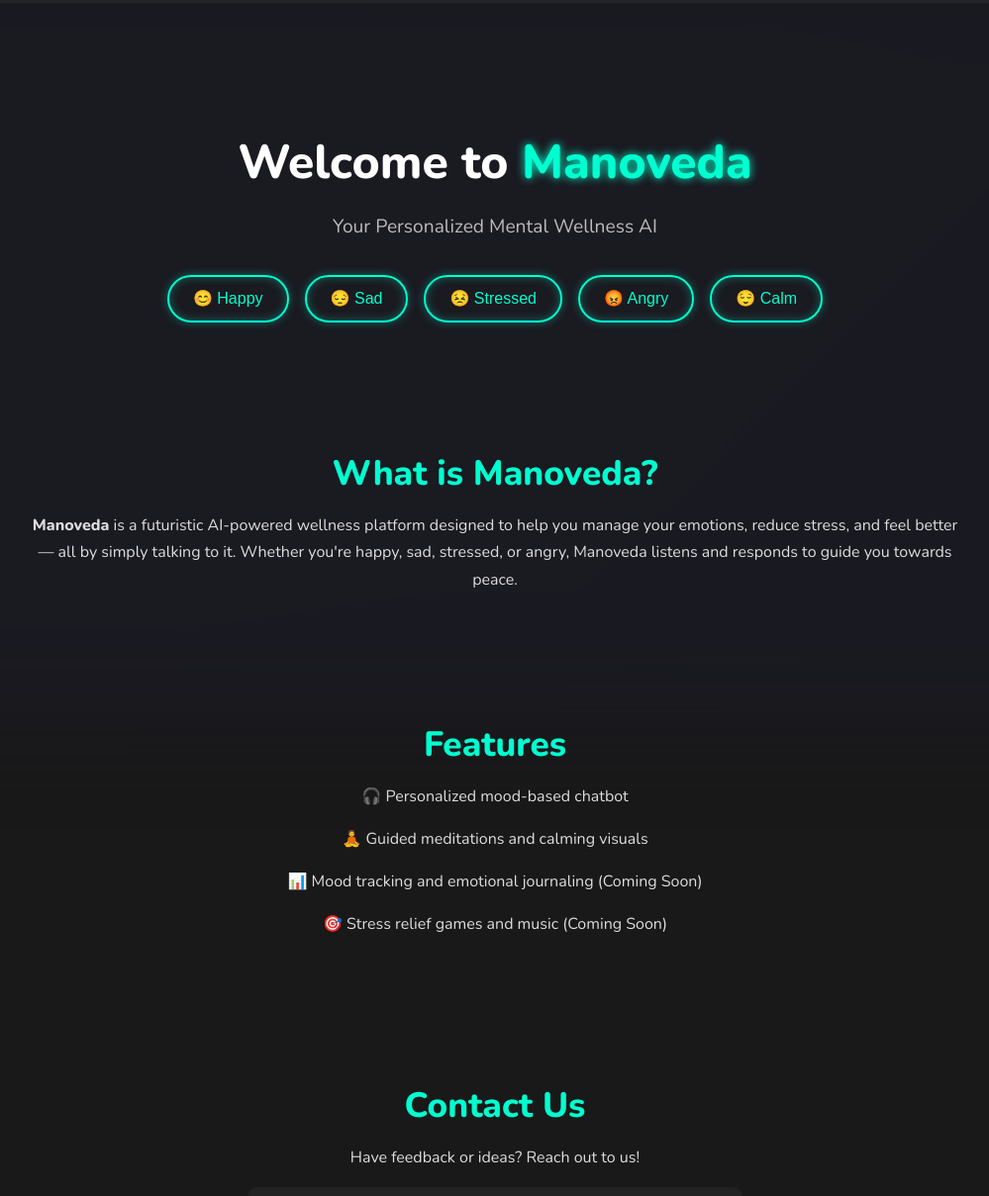
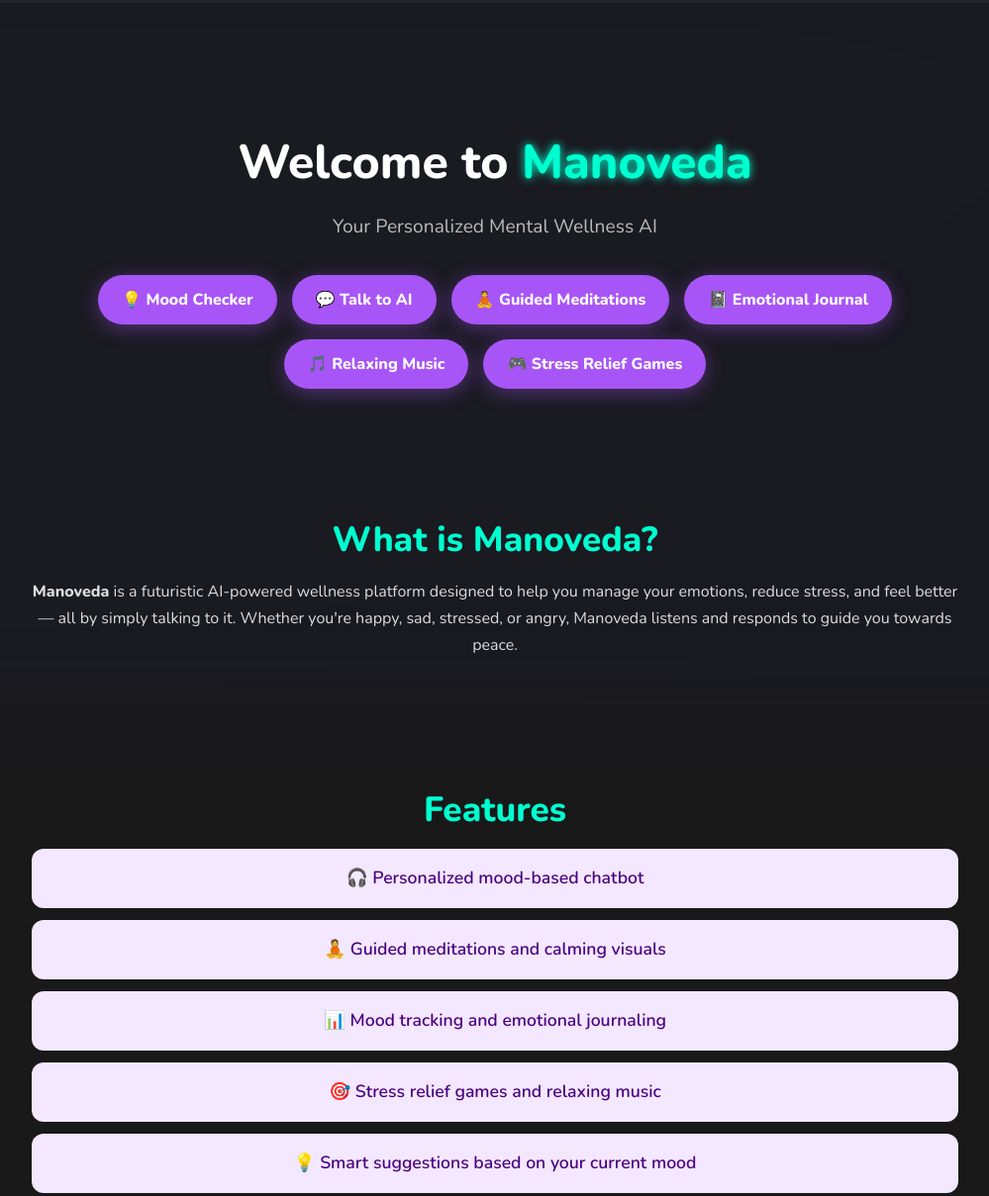
Before and after one commit to Echo-Echie-1/ManoVeda, a website: page Index.html in a window 1280 px wide. Shown: the part 68-1277 px from the top of the page at 99% size, without its empty margins (140-1139 px from the left). Drawn offline with nearby package versions, Linux system fonts and the light colour scheme.

Commit message:
Update Index.html

```diff
--- a/Index.html
+++ b/Index.html
@@ -5,8 +5,57 @@
   <meta name="viewport" content="width=device-width, initial-scale=1.0" />
   <title>Manoveda - Inner Peace Through AI</title>
   <link rel="stylesheet" href="style.css" />
+  <link rel="stylesheet" href="chat.html" />
   <link href="https://fonts.googleapis.com/css2?family=Nunito:wght@300;600;800&display=swap" rel="stylesheet" />
   <script src="https://kit.fontawesome.com/a076d05399.js" crossorigin="anonymous"></script>
+  <style>
+    .feature-buttons {
+      display: flex;
+      flex-wrap: wrap;
+      gap: 15px;
+      justify-content: center;
+      margin-top: 20px;
+    }
+
+    .feature-btn {
+      background: #a855f7;
+      color: white;
+      border: none;
+      padding: 14px 24px;
+      border-radius: 30px;
+      font-weight: bold;
+      text-decoration: none;
+      font-size: 1rem;
+      transition: all 0.4s ease;
+      box-shadow: 0 4px 20px rgba(168, 85, 247, 0.4);
+    }
+
+    .feature-btn:hover {
+      transform: translateY(-5px) scale(1.03);
+      box-shadow: 0 6px 30px rgba(168, 85, 247, 0.6);
+    }
+
+    .features ul {
+      list-style: none;
+      padding: 0;
+    }
+
+    .features li {
+      background: #f3e8ff;
+      margin: 12px 0;
+      padding: 15px;
+      border-radius: 12px;
+      font-size: 1.1rem;
+      font-weight: 600;
+      color: #4b0082;
+      transition: all 0.4s ease;
+    }
+
+    .features li:hover {
+      background: #e9d5ff;
+      transform: scale(1.02);
+    }
+  </style>
 </head>
 <body>
   <div class="background-animation"></div>
@@ -19,7 +68,7 @@
       <li><a href="#about">What is Manoveda?</a></li>
       <li><a href="#features">Features</a></li>
       <li><a href="#contact">Contact</a></li>
-      <li><a href="#login">Login</a></li>
+      <li><a href="login.html">Login</a></li>
     </ul>
   </nav>
 
@@ -27,12 +76,13 @@
   <section class="hero" id="home">
     <h1>Welcome to <span class="highlight">Manoveda</span></h1>
     <p class="tagline">Your Personalized Mental Wellness AI</p>
-    <div class="mood-buttons">
-      <button onclick="selectMood('happy')">😊 Happy</button>
-      <button onclick="selectMood('sad')">😔 Sad</button>
-      <button onclick="selectMood('stressed')">😣 Stressed</button>
-      <button onclick="selectMood('angry')">😡 Angry</button>
-      <button onclick="selectMood('calm')">😌 Calm</button>
+    <div class="feature-buttons">
+      <a href="mood.html" class="feature-btn">💡 Mood Checker</a>
+      <a href="chat.html" class="feature-btn">💬 Talk to AI</a>
+      <a href="meditation.html" class="feature-btn">🧘 Guided Meditations</a>
+      <a href="journal.html" class="feature-btn">📓 Emotional Journal</a>
+      <a href="music.html" class="feature-btn">🎵 Relaxing Music</a>
+      <a href="games.html" class="feature-btn">🎮 Stress Relief Games</a>
     </div>
   </section>
 
@@ -50,8 +100,10 @@
     <ul>
       <li>🎧 Personalized mood-based chatbot</li>
       <li>🧘 Guided meditations and calming visuals</li>
-      <li>📊 Mood tracking and emotional journaling (Coming Soon)</li>
-      <li>🎯 Stress relief games and music (Coming Soon)</li>
+      <li>📊 Mood tracking and emotional journaling</li>
+      <li>🎯 Stress relief games and relaxing music</li>
+      <li>💡 Smart suggestions based on your current mood</li>
+      <li>📈 Weekly wellness summaries and progress charts</li>
     </ul>
   </section>
 
@@ -59,22 +111,22 @@
   <section class="contact" id="contact">
     <h2>Contact Us</h2>
     <p>Have feedback or ideas? Reach out to us!</p>
-    <form class="contact-form">
-      <input type="text" placeholder="Your Name" />
-      <input type="email" placeholder="Your Email" />
-      <textarea placeholder="Your Message"></textarea>
+    <form class="contact-form" name="contact" netlify>
+      <input type="text" name="name" placeholder="Your Name" required />
+      <input type="email" name="email" placeholder="Your Email" required />
+      <textarea name="message" placeholder="Your Message" required></textarea>
       <button type="submit">Send Message</button>
     </form>
   </section>
 
-  <!-- LOGIN SECTION -->
+  <!-- LOGIN SECTION (Visual only) -->
   <section class="login" id="login">
     <h2>Login</h2>
-    <p>Coming soon: Login for personalized mood analytics and progress tracking!</p>
+    <p>Coming soon: Personalized analytics and mood progress tracking!</p>
     <div class="login-form">
-      <input type="text" placeholder="Username" />
-      <input type="password" placeholder="Password" />
-      <button disabled>Login</button>
+      <input type="text" placeholder="Username" disabled />
+      <input type="password" placeholder="Password" disabled />
+      <button onclick="window.location.href='login.html'">Login</button>
     </div>
   </section>
 
```
